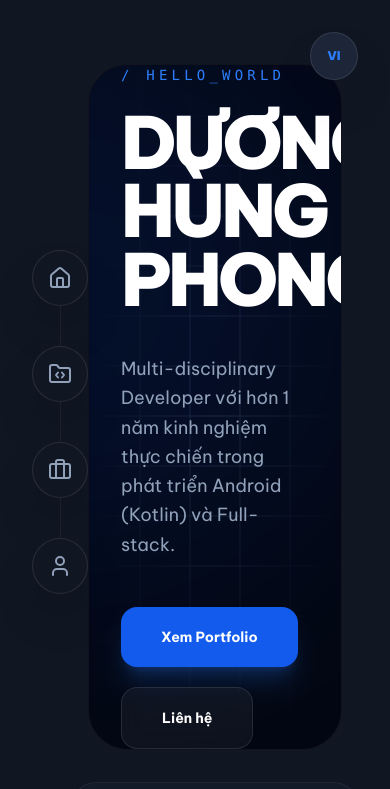
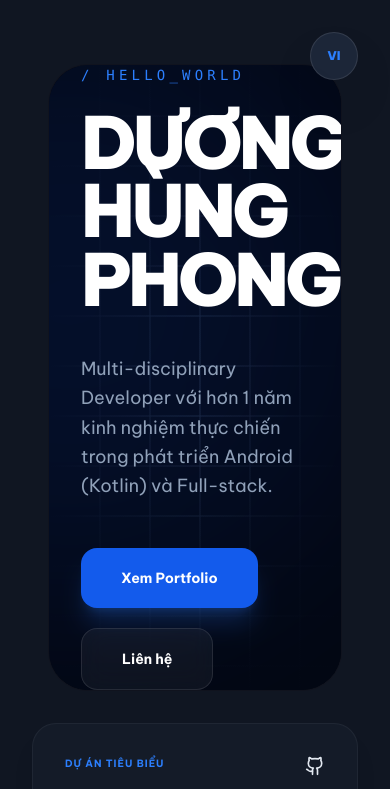
Before and after one commit to PhongDayNai/My-Portfolio, a Next.js app: page / in a window 390 px wide. Shown: the top 789 px of the page. Built offline with nearby package versions, Linux system fonts and the light colour scheme.

Commit message:
refactor: update responsibility

```diff
--- a/src/app/page.tsx
+++ b/src/app/page.tsx
@@ -34,7 +34,7 @@ export default function Home() {
   }, []);
 
   return (
-    <main className="min-h-screen pl-10 transition-all text-slate-200 bg-transparent">
+    <main className="min-h-screen pl-0 lg:pl-10 transition-all text-slate-200 bg-transparent">
       <Sidebar />
 
       <div id="home" className="max-w-7xl mx-auto p-8 space-y-32">
--- a/src/components/Sidebar.tsx
+++ b/src/components/Sidebar.tsx
@@ -29,7 +29,7 @@ export default function Sidebar() {
   };
 
   return (
-    <aside className="fixed left-8 top-1/2 -translate-y-1/2 z-50 pointer-events-none">
+    <aside className="hidden lg:flex fixed left-8 top-1/2 -translate-y-1/2 z-50 pointer-events-none">
       <div className="relative flex flex-col items-center gap-10">
 
         <div className="absolute top-0 bottom-0 w-[1px] bg-white/5 z-0" />
```
